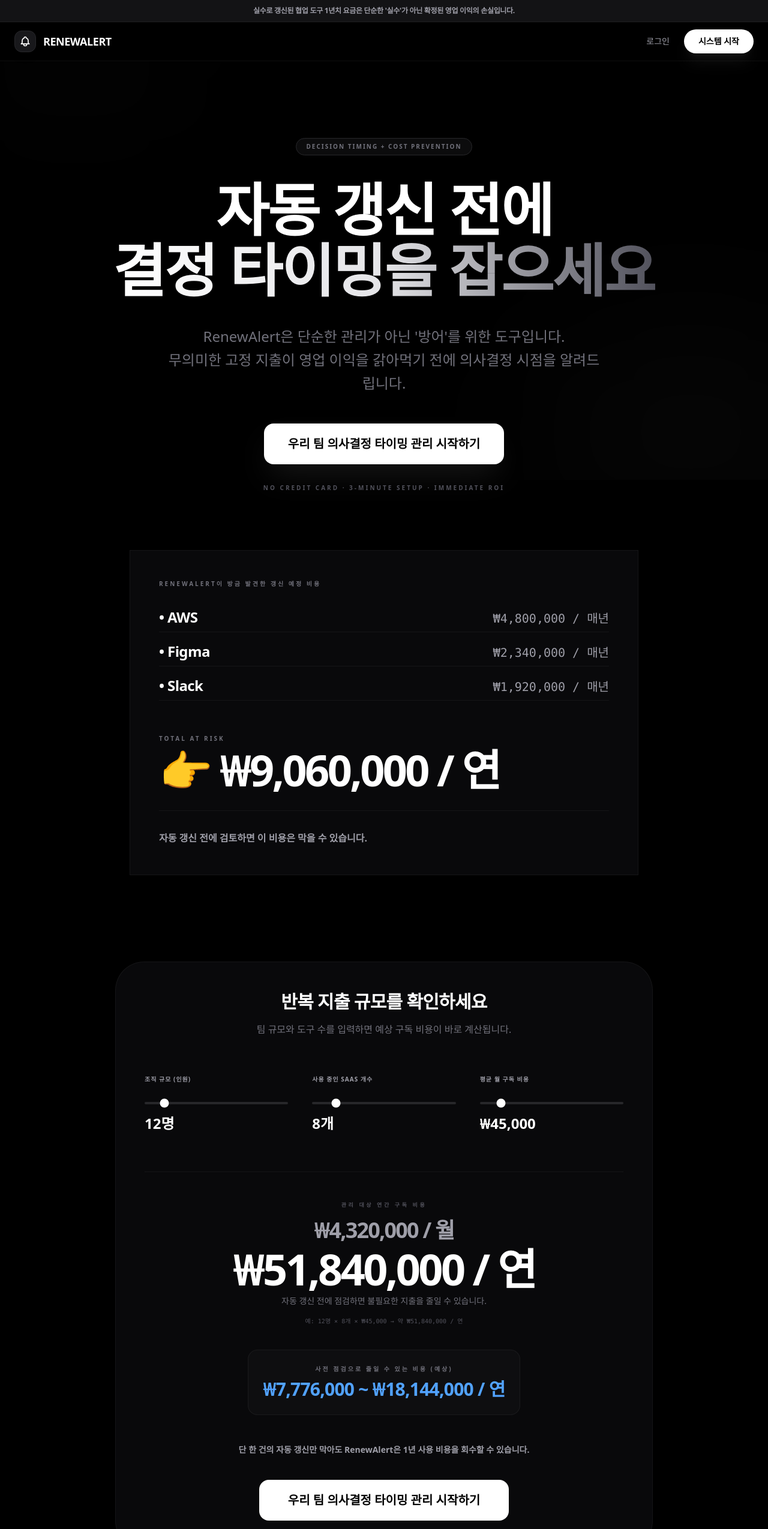
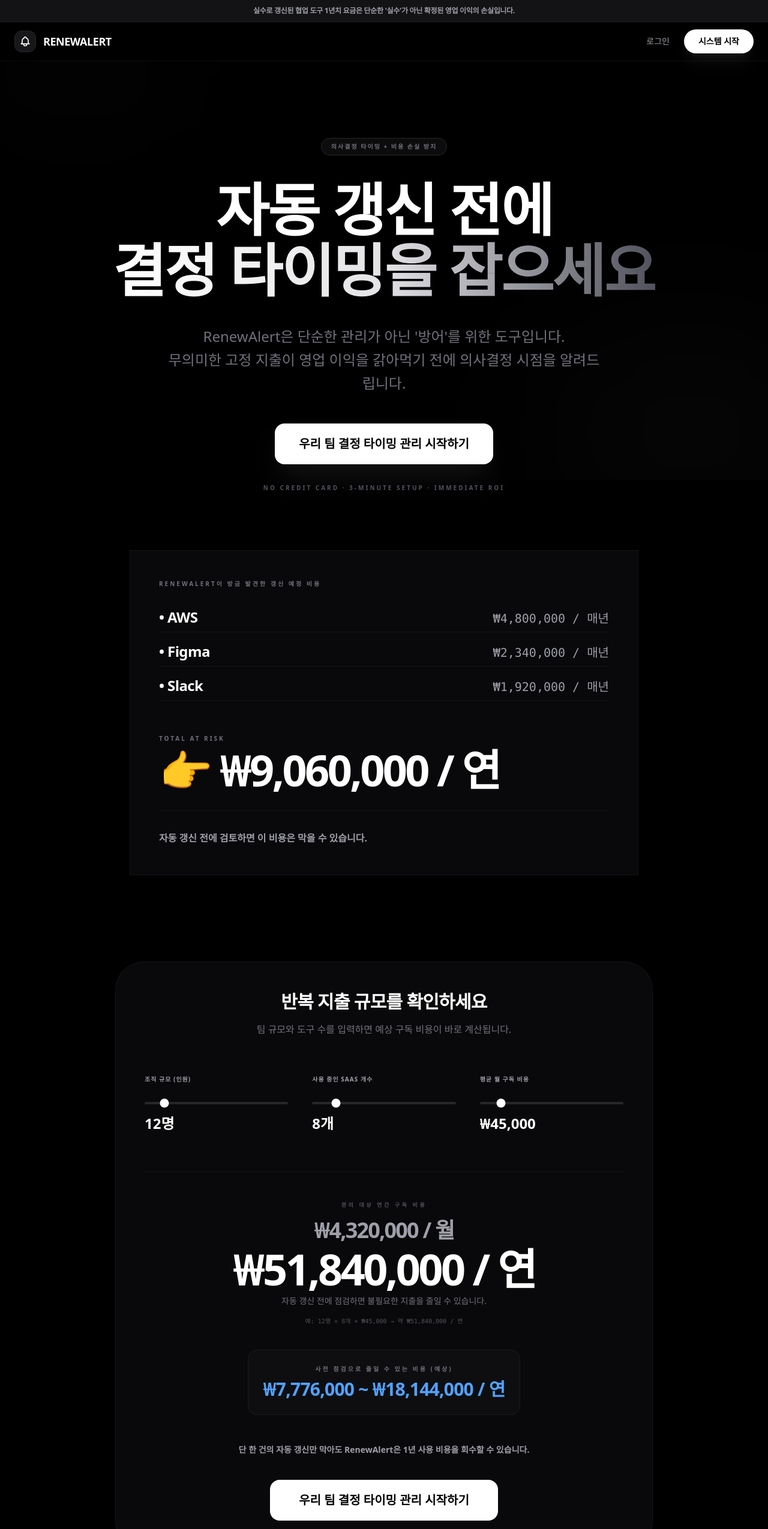
Before and after one commit to ilmagnificho/renewalert, a Next.js app: page / in a window 1280 px wide. Shown: the top 2549 px of the page at 60% size. Built offline with nearby package versions, Linux system fonts and the light colour scheme.

Commit message:
Refine landing copy to natural Korean phrasing

```diff
--- a/app/page.tsx
+++ b/app/page.tsx
@@ -67,7 +67,7 @@ export default function LandingPage() {
       <section className="relative pt-32 pb-24 px-6 z-10 overflow-hidden">
         <div className="max-w-5xl mx-auto text-center">
           <div className="inline-flex items-center gap-2 bg-zinc-900/50 border border-zinc-800 text-zinc-500 text-[10px] uppercase tracking-[0.2em] font-black px-4 py-1.5 rounded-full mb-10 backdrop-blur-md">
-            <span>Decision Timing + Cost Prevention</span>
+            <span>의사결정 타이밍 + 비용 손실 방지</span>
           </div>
           <h1 className="text-5xl sm:text-7xl lg:text-8xl font-black tracking-tight leading-[1.05] mb-10 text-white animate-fade-in-up">
             자동 갱신 전에<br />
@@ -82,7 +82,7 @@ export default function LandingPage() {
               href="/login?auto_demo=true"
               className="group w-full sm:w-auto inline-flex items-center justify-center gap-2 bg-white text-black font-black px-10 py-5 rounded-2xl hover:bg-zinc-200 transition-all duration-300 text-xl shadow-2xl shadow-white/10"
             >
-              우리 팀 의사결정 타이밍 관리 시작하기
+              우리 팀 결정 타이밍 관리 시작하기
             </Link>
           </div>
           <p className="mt-8 text-zinc-600 text-[10px] font-black uppercase tracking-[0.3em]">
@@ -169,7 +169,7 @@ export default function LandingPage() {
               href="/login"
               className="inline-flex items-center justify-center gap-2 bg-white text-black font-black px-12 py-5 rounded-2xl hover:bg-zinc-200 transition-all duration-300 text-xl"
             >
-              우리 팀 의사결정 타이밍 관리 시작하기
+              우리 팀 결정 타이밍 관리 시작하기
             </Link>
           </div>
         </div>
```
